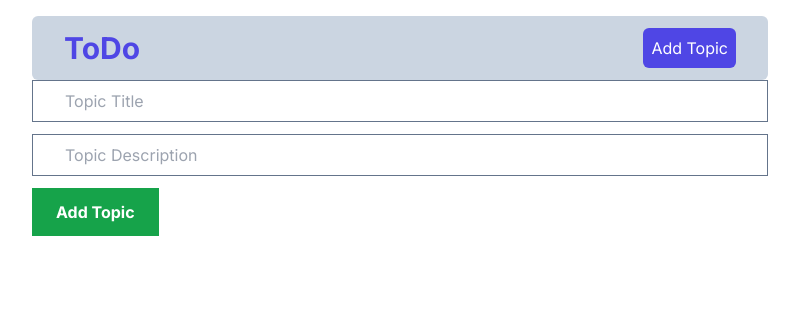
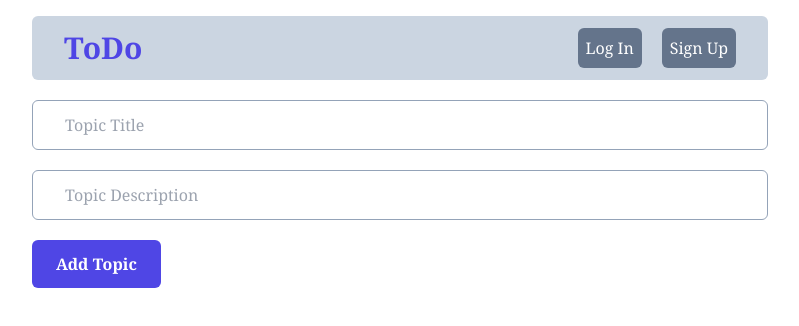
Before and after one commit to TheAJ25/ToDoAssignment, a Next.js app: page /addTopic in a window 1280 px wide. Shown: the top 326 px of the page, without its empty margins (240-1039 px from the left). Built offline with nearby package versions, Linux system fonts and the light colour scheme; no server answers.

Commit message:
Firebase authentication added

```diff
--- a/app/addTopic/page.jsx
+++ b/app/addTopic/page.jsx
@@ -37,11 +37,11 @@ export default function AddTopic() {
   };
 
   return (
-    <form onSubmit={handleSubmit} className="flex flex-col gap-3">
+    <form onSubmit={handleSubmit} className="flex flex-col gap-5">
       <input
         onChange={(e) => setTitle(e.target.value)}
         value={title}
-        className="border border-slate-500 px-8 py-2"
+        className="border rounded-md border-slate-400 text-gray-800 px-8 py-3 mt-5"
         type="text"
         placeholder="Topic Title"
       />
@@ -49,14 +49,14 @@ export default function AddTopic() {
       <input
         onChange={(e) => setDescription(e.target.value)}
         value={description}
-        className="border border-slate-500 px-8 py-2"
+        className="border rounded-md border-slate-400 text-gray-800 px-8 py-3"
         type="text"
         placeholder="Topic Description"
       />
 
       <button
         type="submit"
-        className="bg-green-600 font-bold text-white py-3 px-6 w-fit"
+        className="bg-indigo-600 rounded-md font-bold text-white py-3 px-6 w-fit"
       >
         Add Topic
       </button>
--- /dev/null
+++ b/app/firebase.js
@@ -0,0 +1,19 @@
+// Import the functions you need from the SDKs you need
+import { initializeApp } from "firebase/app";
+// TODO: Add SDKs for Firebase products that you want to use
+// https://firebase.google.com/docs/web/setup#available-libraries
+import { getAuth } from "firebase/auth";
+
+// Your web app's Firebase configuration
+const firebaseConfig = {
+  apiKey: "AIzaSyBraRB90MWlCUol2VYccaayF8yseWp0q1Q",
+  authDomain: "todo-assignment-4669b.firebaseapp.com",
+  projectId: "todo-assignment-4669b",
+  storageBucket: "todo-assignment-4669b.appspot.com",
+  messagingSenderId: "274733739145",
+  appId: "1:274733739145:web:4abeb52183f77791e96a58"
+};
+
+// Initialize Firebase
+const app = initializeApp(firebaseConfig);
+export const auth = getAuth(app);
--- a/app/globals.css
+++ b/app/globals.css
@@ -1,3 +1,7 @@
 @tailwind base;
 @tailwind components;
 @tailwind utilities;
+
+*{
+  font-family:Georgia, 'Times New Roman', Times, serif;
+}
--- a/app/layout.js
+++ b/app/layout.js
@@ -1,6 +1,9 @@
+
+import { AuthContextProvider } from "@/context/AuthContext";
 import { Inter } from "next/font/google";
 import "./globals.css";
 import Navbar from "@/components/Navbar";
+
 
 const inter = Inter({ subsets: ["latin"] });
 
@@ -14,8 +17,10 @@ export default function RootLayout({ children }) {
     <html lang="en" className="dark">
       <body className={inter.className}>
         <div className="max-w-3xl mx-auto p-4">
-          <Navbar />
-          {children}
+          <AuthContextProvider>
+            <Navbar />
+            {children}
+          </AuthContextProvider>
         </div>
       </body>
     </html>
--- a/app/page.js
+++ b/app/page.js
@@ -1,4 +1,5 @@
 "use client"
+
 import TopicLists from "@/components/TopicLists";
 
 export default function Home() {
--- a/components/EditTopicForm.jsx
+++ b/components/EditTopicForm.jsx
@@ -33,11 +33,11 @@ export default function EditTopicForm({ id, title, description }) {
   };
 
   return (
-    <form onSubmit={handleSubmit} className="flex flex-col gap-3">
+    <form onSubmit={handleSubmit} className="flex flex-col gap-5">
       <input
         onChange={(e) => setNewTitle(e.target.value)}
         value={newTitle}
-        className="border border-slate-500 px-8 py-2"
+        className="border rounded-md border-slate-400 text-gray-800 px-8 py-3 mt-5"
         type="text"
         placeholder="Topic Title"
       />
@@ -45,12 +45,12 @@ export default function EditTopicForm({ id, title, description }) {
       <input
         onChange={(e) => setNewDescription(e.target.value)}
         value={newDescription}
-        className="border border-slate-500 px-8 py-2"
+        className="border rounded-md border-slate-400 text-gray-800 px-8 py-3"
         type="text"
         placeholder="Topic Description"
       />
 
-      <button className="bg-green-600 font-bold text-white py-3 px-6 w-fit">
+      <button className="bg-indigo-600 rounded-md font-bold text-white py-3 px-6 w-fit">
         Update Topic
       </button>
     </form>
--- a/components/Navbar.jsx
+++ b/components/Navbar.jsx
@@ -1,19 +1,76 @@
+"use client";
 import React from "react";
 import Link from "next/link";
+import { UserAuth } from "@/context/AuthContext";
 
 const Navbar = () => {
+  const { user, googleSignIn, logOut } = UserAuth();
+
+  const handleSignIn = async () => {
+    try {
+      await googleSignIn();
+    } catch (error) {
+      console.log(error);
+    }
+  };
+
+  const handleSignOut = async () => {
+    try {
+      const confirmed = confirm("Do you really want to Sign Out ?")
+      if(confirmed){
+        await logOut();
+      }
+    } catch (error) {
+      console.log(error);
+    }
+  };
+
   return (
     <>
       <nav className="flex justify-between items-center rounded-md bg-slate-300  px-8 py-3">
-        <Link className="text-indigo-600 font-bold text-3xl" href={"/"}>
+        <Link className="text-indigo-600 text-center font-bold text-3xl" href={"/"}>
           ToDo
         </Link>
-        <Link
-          className="bg-indigo-600 p-2 text-white rounded-md"
+
+        {user ? (
+          <Link
+          className="bg-indigo-600 p-2 text-center text-white rounded-md"
           href={"/addTopic"}
         >
           Add Topic
         </Link>
+        ) : (
+          <div className="hidden"></div>
+        )}
+
+        {!user ? (<div className="flex flex-row gap-5">
+          <button
+            onClick={handleSignIn}
+            className="bg-slate-500 p-2 rounded-md text-white w-fit"
+          >
+            Log In
+          </button>
+          <button
+            onClick={handleSignIn}
+            className="bg-slate-500 p-2 rounded-md text-white w-fit"
+          >
+            Sign Up
+          </button>
+        </div>) : (
+          <div className="flex flex-row justify-center items-center gap-5">
+          <h2 className="text-indigo-600 font-bold text-md text-center">
+            Welcome {user.displayName}
+          </h2>
+          <button
+            onClick={handleSignOut}
+            className="bg-slate-500 p-2 rounded-md text-white w-fit"
+          >
+            Sign Out
+          </button>
+        </div>
+        )}
+
+
       </nav>
     </>
   );
--- a/components/RemoveBtn.jsx
+++ b/components/RemoveBtn.jsx
@@ -20,7 +20,7 @@ export default function RemoveBtn({ id }) {
   };
 
   return (
-    <button onClick={removeTopic} className="text-gray-700">
+    <button onClick={removeTopic} className="text-gray-800">
       <HiOutlineTrash size={26} />
     </button>
   );
--- a/components/TopicLists.jsx
+++ b/components/TopicLists.jsx
@@ -1,14 +1,10 @@
-import React, { useState, useEffect } from "react";
+"use client"
+import Link from "next/link";
 import RemoveBtn from "./RemoveBtn";
-import Link from "next/link";
-import { FaEdit } from "react-icons/fa";
+import { HiPencilAlt } from "react-icons/hi";
 
-const TopicsList = () => {
-  const [topics, setTopics] = useState([]);
-  const [error, setError] = useState(null);
 
-  useEffect(() => {
-    const fetchData = async () => {
+const getTopics = async () => {
   try {
     const res = await fetch("http://localhost:3000/api/topics", {
       cache: "no-store",
@@ -18,43 +14,36 @@ const TopicsList = () => {
       throw new Error("Failed to fetch topics");
     }
 
-        const data = await res.json();
-        setTopics(data);
+    return res.json();
   } catch (error) {
-        setError(error);
+    console.log("Error loading topics: ", error);
   }
 };
 
-    fetchData();
-  }, []);
+export default async function TopicsList() {
+  const { topics } = await getTopics();
 
-  if (error) {
-    return <div>Error fetching topics: {error.message}</div>;
-  }
-
-  if (!topics.length) {
-    return <div>Loading topics...</div>; // Optional loading indicator
-  }
 
   return (
     <>
       {topics.map((t) => (
-        <div key={t._id} className="px-8 py-4 bg-slate-200 my-3 flex justify-between rounded-md gap-5 items-center">
+        <div
+          key={t._id}
+          className="px-8 py-3 bg-slate-200 my-3 flex justify-between gap-5"
+        >
           <div>
-            <h2 className="font-bold text-gray-700 text-xl">{t.title}</h2>
-            <div className="text-sm text-indigo-600">{t.description}</div>
+            <h2 className="font-bold text-gray-800 text-xl">{t.title}</h2>
+            <div>{t.description}</div>
           </div>
 
-          <div className="flex gap-5 text-gray-700">
+          <div className="flex justify-center items-center text-gray-800 gap-2">
             <RemoveBtn id={t._id} />
             <Link href={`/editTopic/${t._id}`}>
-              <FaEdit size={24} />
+              <HiPencilAlt size={24} />
             </Link>
           </div>
         </div>
       ))}
     </>
   );
-};
-
-export default TopicsList;
+}
--- /dev/null
+++ b/context/AuthContext.js
@@ -0,0 +1,41 @@
+"use client"
+import { useContext, createContext, useState, useEffect } from "react";
+import {
+  signInWithPopup,
+  signOut,
+  onAuthStateChanged,
+  GoogleAuthProvider,
+} from "firebase/auth";
+import { auth } from "@/app/firebase";
+
+const AuthContext = createContext();
+
+export const AuthContextProvider = ({ children }) => {
+  const [user, setUser] = useState(null);
+
+  const googleSignIn = () => {
+    const provider = new GoogleAuthProvider();
+    signInWithPopup(auth, provider);
+  };
+
+  const logOut = () => {
+    signOut(auth);
+  };
+
+  useEffect(() => {
+    const unsubscribe = onAuthStateChanged(auth, (currentUser) => {
+      setUser(currentUser);
+    });
+    return () => unsubscribe();
+  }, [user]);
+
+  return (
+    <AuthContext.Provider value={{ user, googleSignIn, logOut }}>
+      {children}
+    </AuthContext.Provider>
+  );
+};
+
+export const UserAuth = () => {
+  return useContext(AuthContext);
+};
--- a/package.json
+++ b/package.json
@@ -9,6 +9,7 @@
     "lint": "next lint"
   },
   "dependencies": {
+    "firebase": "^10.11.0",
     "mongoose": "^8.3.1",
     "next": "14.1.4",
     "react": "^18",
```
Also changed, not shown: 1 other file (tests, documents, lock files or other folders). Lines whose indentation alone changed are shown as unchanged.
